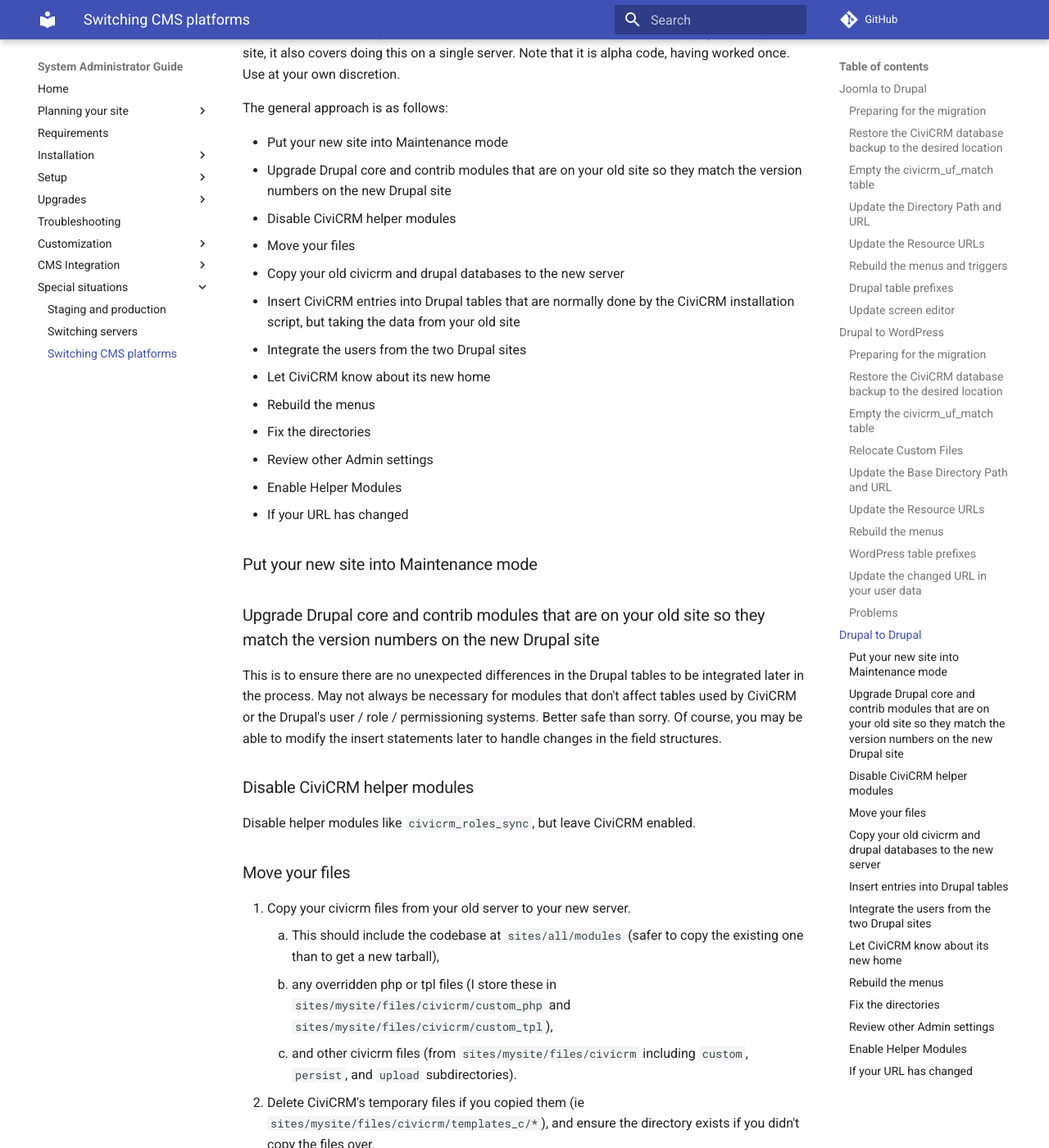
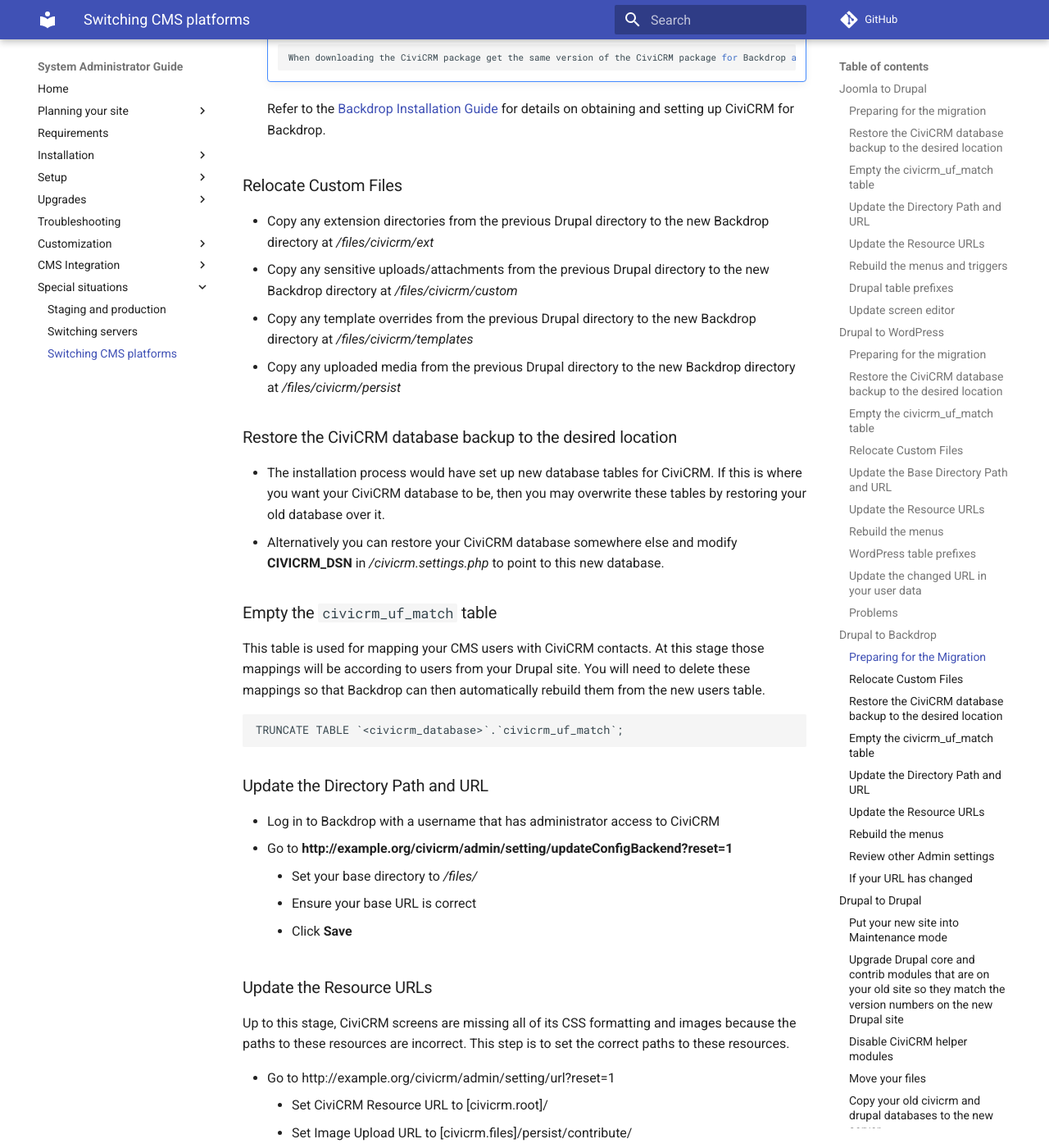
Before and after one commit to civicrm/civicrm-sysadmin-guide, an MkDocs documentation site: the page built from docs/misc/switch-cms.md, in a window 1280 px wide and 1400 px high, scrolled down 6650 px. Shown: the whole window at 82% size. Built offline with MkDocs 1.6.1 and Material for MkDocs 9.7.7, drawn with Linux system fonts in a browser that asks for light colours; comment, search, counter and statistics services are not loaded; old or Windows-style settings are respelled for this version of MkDocs; some of the changed text lies outside the part shown.

Commit message:
Update switch-cms.md
Adding documentation for migrating CiviCRM from Drupal to Backdrop

````diff
--- a/docs/misc/switch-cms.md
+++ b/docs/misc/switch-cms.md
@@ -183,6 +183,76 @@ When switching CMSes, your URLs will ALWAYS be changed. Please review the docume
 ### Problems
 
 If you have a DBA with a solid understanding of CiviCRM you can manually migrate tables leaving out ACL tables, cache tables, and any tables which don't have data, but audit your migration thoroughly before opening for business. Do not add any data until it has been satisfactorily audited to confirm data is complete.
+
+
+
+## Drupal to Backdrop
+
+Since an upgrade path from Drupal 7 to Drupal 8 is too complex for some users, migrating to Backdrop is a great alternative.
+
+!!! Migrating Drupal 7 CMS to Backdrop CMS
+        For information about migrating to Backdrop from Drupal, see [Upgrading from Drupal 7](https://backdropcms.org/upgrade-from-drupal) on the Backdrop website.
+
+### Preparing for the Migration
+
+* Backup the CiviCRM database that was set up for Drupal.
+* Backup the Backdrop site before making any changes to it.
+* Set up CiviCRM in your Backdrop site
+
+    !!! check
+            When downloading the CiviCRM package get the same version of the CiviCRM package for Backdrop as the version you used in     Drupal. If you want to upgrade to a newer version of CiviCRM, upgrade it before or after – not during – the migration.
+
+    Refer to the [Backdrop Installation Guide](install/backdrop.md) for details on obtaining and setting up CiviCRM for Backdrop.
+
+### Relocate Custom Files
+
+* Copy any extension directories from the previous Drupal directory to the new Backdrop directory at _<backdrop_root>/files/civicrm/ext_
+* Copy any sensitive uploads/attachments from the previous Drupal directory to the new Backdrop directory at _<backdrop_root>/files/civicrm/custom_
+* Copy any template overrides from the previous Drupal directory to the new Backdrop directory at _<backdrop_root>/files/civicrm/templates_
+* Copy any uploaded media from the previous Drupal directory to the new Backdrop directory at _<backdrop_root>/files/civicrm/persist_
+
+### Restore the CiviCRM database backup to the desired location
+
+* The installation process would have set up new database tables for CiviCRM. If this is where you want your CiviCRM database to be, then you may overwrite these tables by restoring your old database over it.
+* Alternatively you can restore your CiviCRM database somewhere else and modify **CIVICRM_DSN** in _<backdrop_root>/civicrm.settings.php_ to point to this new database.
+
+### Empty the `civicrm_uf_match` table
+
+This table is used for mapping your CMS users with CiviCRM contacts. At this stage those mappings will be according to users from your Drupal site. You will need to delete these mappings so that Backdrop can then automatically rebuild them from the new users table.
+
+```
+TRUNCATE TABLE `<civicrm_database>`.`civicrm_uf_match`;
+```
+
+### Update the Directory Path and URL
+
+* Log in to Backdrop with a username that has administrator access to CiviCRM
+* Go to **http://example.org/civicrm/admin/setting/updateConfigBackend?reset=1**
+    * Set your base directory to _<backdrop_root>/files/_
+    * Ensure your base URL is correct
+    * Click **Save**
+
+### Update the Resource URLs
+
+Up to this stage, CiviCRM screens are missing all of its CSS formatting and images because the paths to these resources are incorrect. This step is to set the correct paths to these resources.
+
+* Go to http://example.org/civicrm/admin/setting/url?reset=1
+    * Set CiviCRM Resource URL to [civicrm.root]/
+    * Set Image Upload URL to [civicrm.files]/persist/contribute/
+    * Se extension Resource URL to [cms.root]/civi/extensions/
+    * Click **Save**
+
+### Rebuild the menus
+
+The menu links in the civicrm_menu table contain full URL links and need to be updated with the new domain. Navigate to _http://example.org/civicrm/admin/menu/rebuild&reset=1_
+
+### Review other Admin settings
+
+As a result of your migration, many of your site's other configuration settings have been reset, for instance Available Countries in "Localization" and reCaptcha keys. Page through the _Configuration Checklist_ at **Administer > Administration Console > Configuration Checklist** to be sure that all your settings are once again set to their correct values.
+
+### If your URL has changed
+
+If your URL has changed, please review the documentation on [this page](/misc/switch-servers.md) under the heading "Additional Steps if your URL has changed".
 
 
 
````
